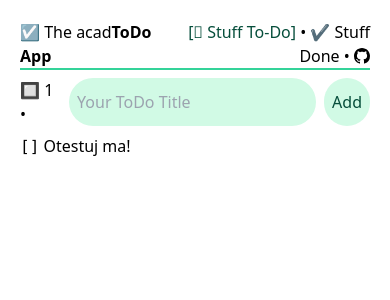
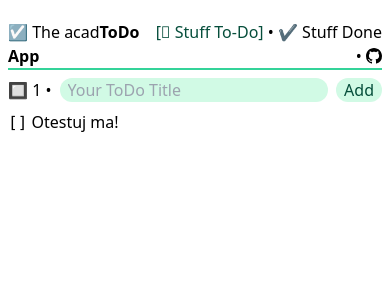
Before and after one commit to 0Charliecat/acad-todo, a Vue app: page / in a window 390 px wide. Shown: the top 300 px of the page. Built offline with nearby package versions, Linux system fonts and the light colour scheme.

Commit message:
style: unify x-axis margins

```diff
--- a/src/App.vue
+++ b/src/App.vue
@@ -32,7 +32,8 @@
 </script>
 
 <template>
-  <header class="flex m-5 mb-2 border-b-2 border-b-emerald-400">
+  <div class="mx-2 md:mx-5 mt-5">
+    <header class="flex mb-2 border-b-2 border-b-emerald-400">
     <div>
       <h1>☑️ The acad<span class="font-bold">ToDo App</span></h1>
     </div>
@@ -42,12 +43,12 @@
         •
         <RouterLink to="/deleted">✔ Stuff Done</RouterLink>
         •
-        <a href="https://github.com/0Charliecat/acad-todo" class="underline inline" title="Icon from Octoicons"><svg xmlns="http://www.w3.org/2000/svg" viewBox="0 0 16 16" class="inline mb-1" width="16" height="16"><path d="M8 0c4.42 0 8 3.58 8 8a8.013 8.013 0 0 1-5.45 7.59c-.4.08-.55-.17-.55-.38 0-.27.01-1.13.01-2.2 0-.75-.25-1.23-.54-1.48 1.78-.2 3.65-.88 3.65-3.95 0-.88-.31-1.59-.82-2.15.08-.2.36-1.02-.08-2.12 0 0-.67-.22-2.2.82-.64-.18-1.32-.27-2-.27-.68 0-1.36.09-2 .27-1.53-1.03-2.2-.82-2.2-.82-.44 1.1-.16 1.92-.08 2.12-.51.56-.82 1.28-.82 2.15 0 3.06 1.86 3.75 3.64 3.95-.23.2-.44.55-.51 1.07-.46.21-1.61.55-2.33-.66-.15-.24-.6-.83-1.23-.82-.67.01-.27.38.01.53.34.19.73.9.82 1.13.16.45.68 1.31 2.69.94 0 .67.01 1.3.01 1.49 0 .21-.15.45-.55.38A7.995 7.995 0 0 1 0 8c0-4.42 3.58-8 8-8Z"></path></svg></a>
+        <a href="https://github.com/0Charliecat/acad-todo" class="inline" title="Icon from Octoicons"><svg xmlns="http://www.w3.org/2000/svg" viewBox="0 0 16 16" class="inline mb-1" width="16" height="16"><path d="M8 0c4.42 0 8 3.58 8 8a8.013 8.013 0 0 1-5.45 7.59c-.4.08-.55-.17-.55-.38 0-.27.01-1.13.01-2.2 0-.75-.25-1.23-.54-1.48 1.78-.2 3.65-.88 3.65-3.95 0-.88-.31-1.59-.82-2.15.08-.2.36-1.02-.08-2.12 0 0-.67-.22-2.2.82-.64-.18-1.32-.27-2-.27-.68 0-1.36.09-2 .27-1.53-1.03-2.2-.82-2.2-.82-.44 1.1-.16 1.92-.08 2.12-.51.56-.82 1.28-.82 2.15 0 3.06 1.86 3.75 3.64 3.95-.23.2-.44.55-.51 1.07-.46.21-1.61.55-2.33-.66-.15-.24-.6-.83-1.23-.82-.67.01-.27.38.01.53.34.19.73.9.82 1.13.16.45.68 1.31 2.69.94 0 .67.01 1.3.01 1.49 0 .21-.15.45-.55.38A7.995 7.995 0 0 1 0 8c0-4.42 3.58-8 8-8Z"></path></svg></a>
       </nav>
     </div>
   </header>
 
-  <div class="flex mx-5 mb-2">
+  <div class="flex mb-2">
     <div>
       <span>🔲 {{ StuffToDo.length }} • </span>
     </div>
@@ -56,6 +57,7 @@
   </div>
 
   <RouterView />
+  </div>
 </template>
 
 <style>
--- a/src/views/deleted.vue
+++ b/src/views/deleted.vue
@@ -6,7 +6,7 @@
 </script>
 
 <template>
-    <div class="mx-5">
+    <div>
         <ul>
             <li v-for="todo in ToDos.filter(e=>e.done)" @click="UpdateToDo(todo.$id, 'flip', '', $event)" :key="todo.$id"> <code>[x]</code> {{ todo.title }}</li>
         </ul>
--- a/src/views/todo.vue
+++ b/src/views/todo.vue
@@ -6,7 +6,7 @@
 </script>
 
 <template>
-    <div class="mx-5">
+    <div>
         <ul>
             <li v-for="todo in ToDos.filter(e=>!e.done)" @click="UpdateToDo(todo.$id, 'flip', '', $event)" :key="todo.$id"> <code>[]</code> {{ todo.title }}</li>
         </ul>
```
